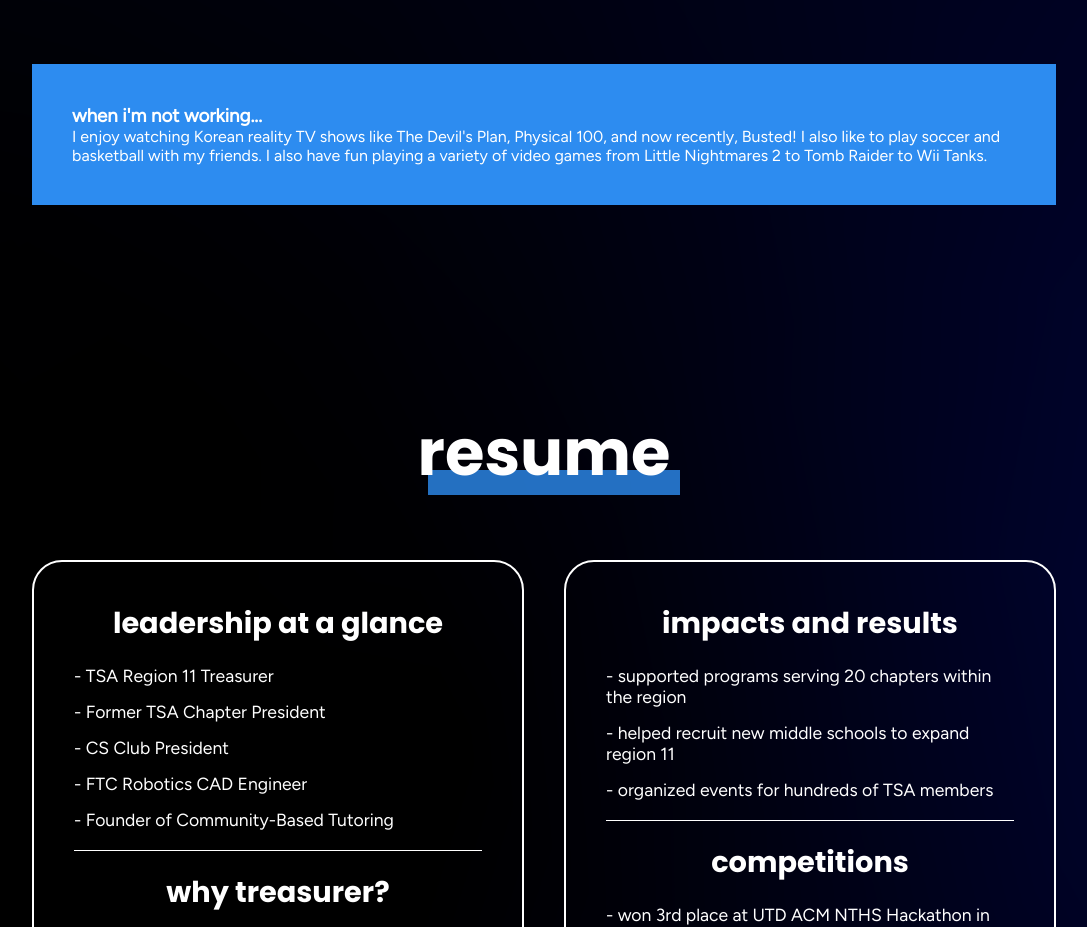
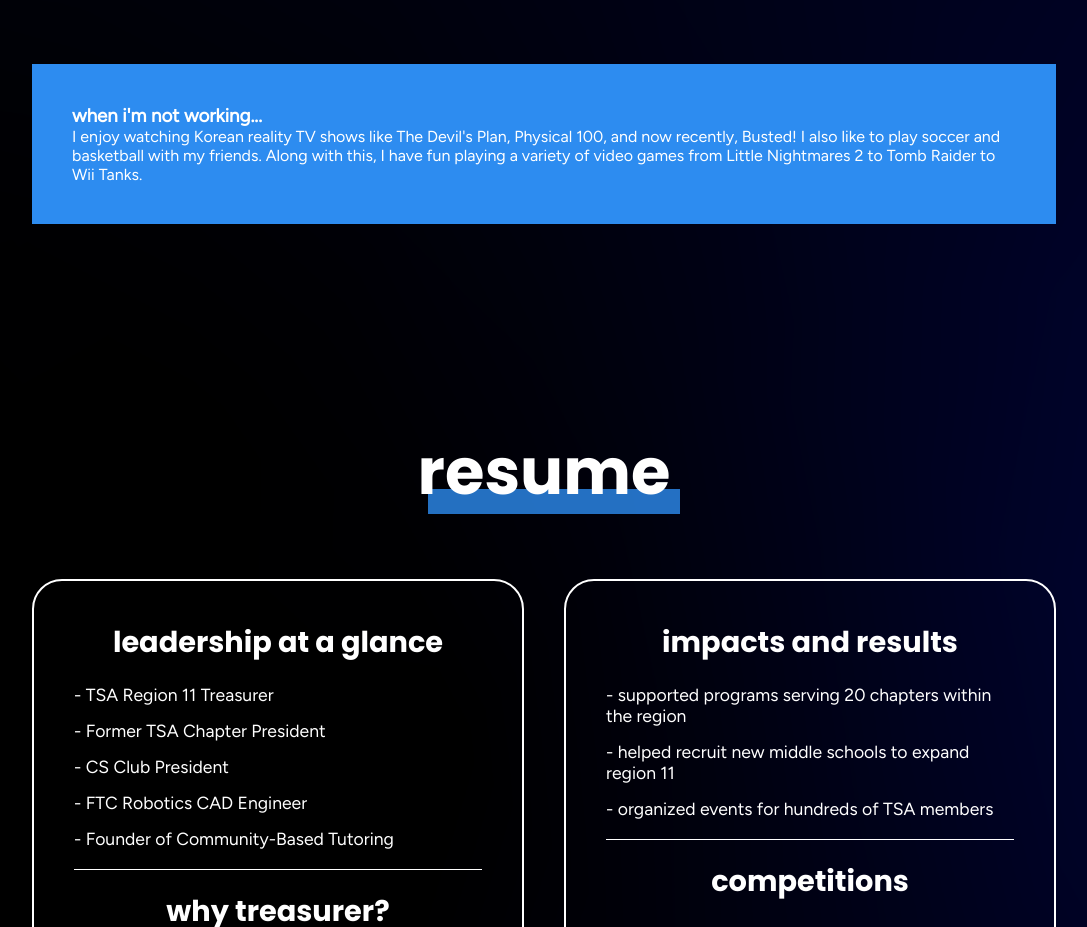
Before and after one commit to avm2343/Aarnav-Munji-for-Texas-TSA-Sergeant, a plain HTML site: page index.html in a window 1280 px wide. Shown: the part 1800-2727 px from the top of the page, without its empty margins (96-1183 px from the left). Drawn offline with Linux system fonts and the light colour scheme; a web font is replaced by a local one.

Commit message:
slight content update

```diff
--- a/index.html
+++ b/index.html
@@ -359,7 +359,7 @@
 
         <div class="hobbies-box reveal">
             <h3>when i'm not working...</h3>
-            <p>I enjoy watching Korean reality TV shows like The Devil's Plan, Physical 100, and now recently, Busted! I also like to play soccer and basketball with my friends. I also have fun playing a variety of video games from Little Nightmares 2 to Tomb Raider to Wii Tanks.</p>
+            <p>I enjoy watching Korean reality TV shows like The Devil's Plan, Physical 100, and now recently, Busted! I also like to play soccer and basketball with my friends. Along with this, I have fun playing a variety of video games from Little Nightmares 2 to Tomb Raider to Wii Tanks.</p>
         </div>
     </section>
 
```
